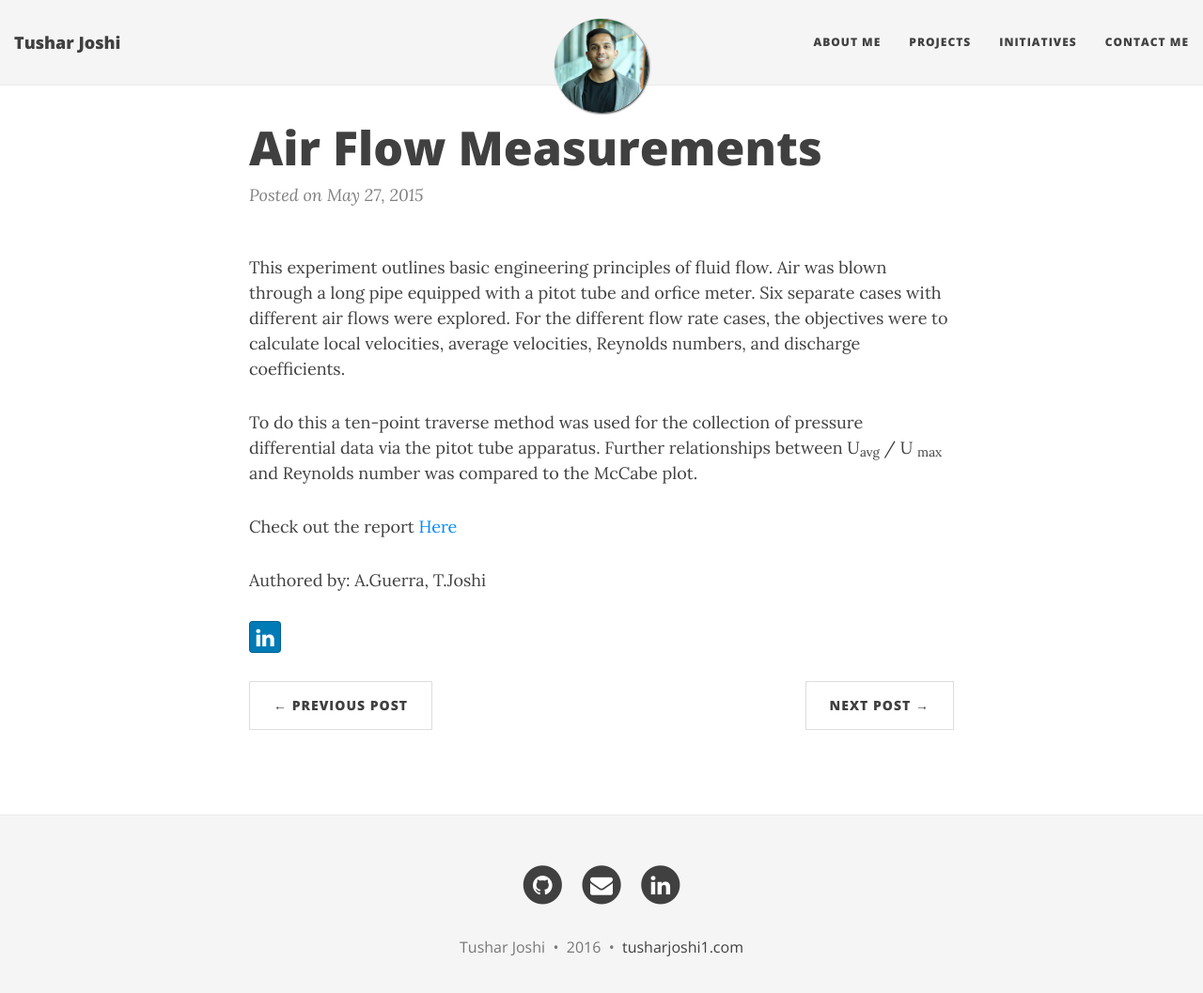
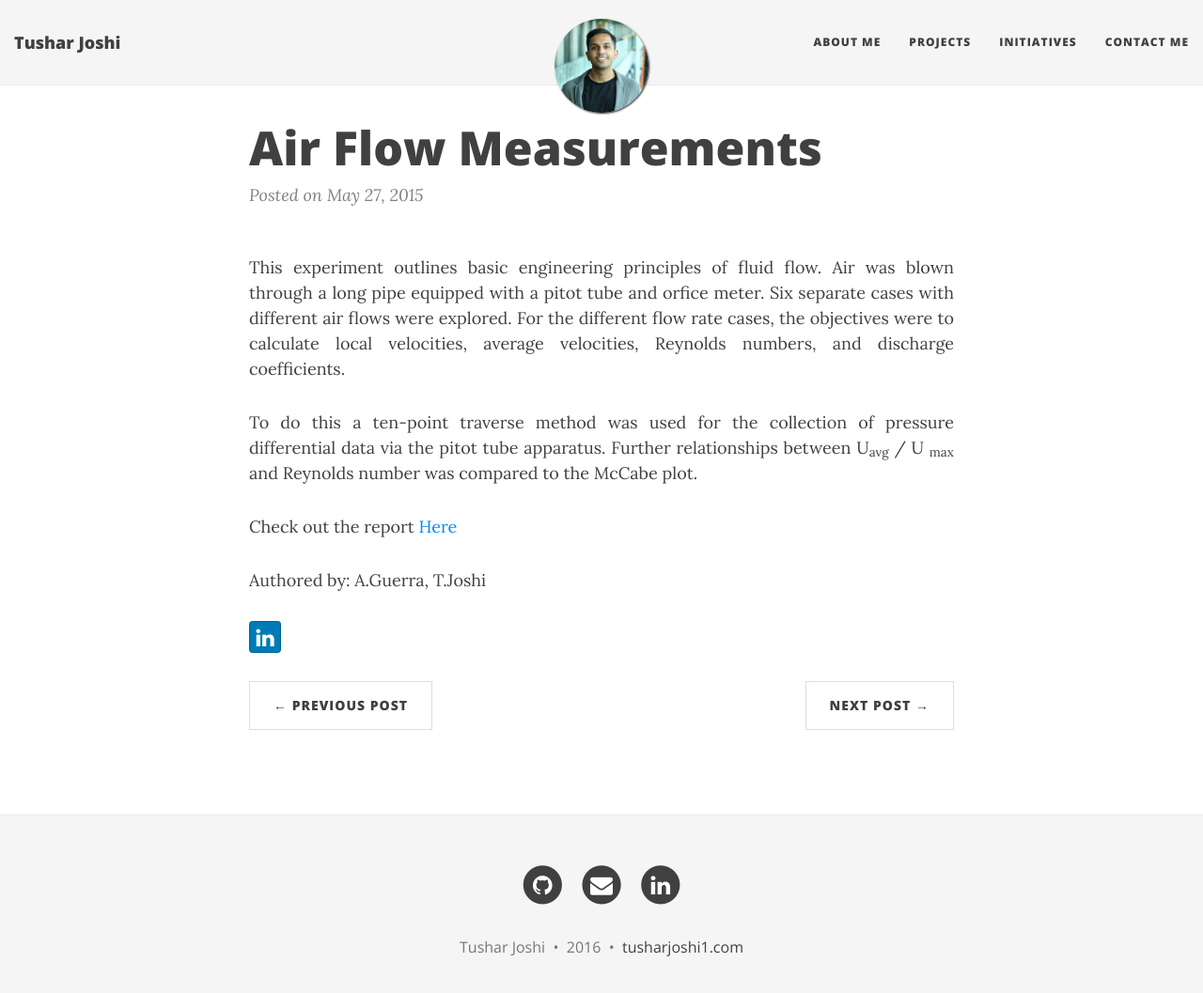
Before and after one commit to tusharjoshi1/tusharjoshi1.github.io, a Jekyll site: the page built from _posts/projects/2015-05-27-Air-Flow-Measurements.md, in a window 1280 px wide and 1070 px high. Shown: the top 1057 px of the window at 94% size. Built offline with Jekyll 4.4.1, drawn with Linux system fonts in a browser that asks for light colours; nearby versions of some CDN libraries.

Commit message:
Update 2015-05-27-Air-Flow-Measurements.md

```diff
--- a/_posts/projects/2015-05-27-Air-Flow-Measurements.md
+++ b/_posts/projects/2015-05-27-Air-Flow-Measurements.md
@@ -4,10 +4,10 @@ title: Air Flow Measurements
 category: project
 ---
 
-This experiment outlines basic engineering principles of fluid flow. Air was blown through a long pipe equipped with a pitot tube and orfice meter. Six separate  cases with different air flows were explored. For the different flow rate cases, the objectives were to calculate local velocities, average velocities, Reynolds numbers, and discharge coefficients.
+<p align="justify">This experiment outlines basic engineering principles of fluid flow. Air was blown through a long pipe equipped with a pitot tube and orfice meter. Six separate  cases with different air flows were explored. For the different flow rate cases, the objectives were to calculate local velocities, average velocities, Reynolds numbers, and discharge coefficients.</p>
 
-To do this a ten-point traverse method was used for the collection of pressure differential data via the pitot tube apparatus. Further relationships between U<sub>avg</sub> / U <sub>max</sub> and Reynolds number was compared to the McCabe plot.
+<p align="justify">To do this a ten-point traverse method was used for the collection of pressure differential data via the pitot tube apparatus. Further relationships between U<sub>avg</sub> / U <sub>max</sub> and Reynolds number was compared to the McCabe plot.</p>
 
-Check out the report <a href="https://drive.google.com/file/d/0BxFShUyVe18eUUpJdnF5RWlVTXc/view?usp=sharing">Here</a>
+<p align="justify">Check out the report <a href="https://drive.google.com/file/d/0BxFShUyVe18eUUpJdnF5RWlVTXc/view?usp=sharing">Here</a></p>
 
-Authored by: A.Guerra, T.Joshi
+<p align="justify">Authored by: A.Guerra, T.Joshi</p>
```
